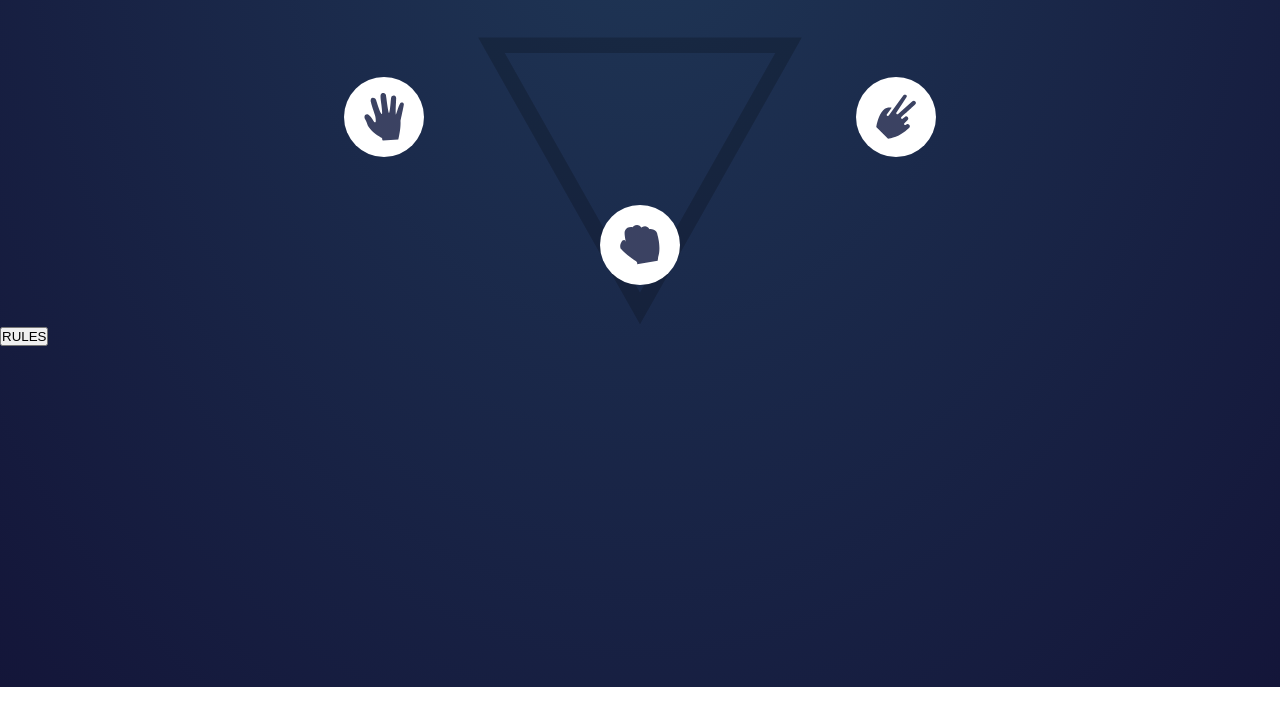
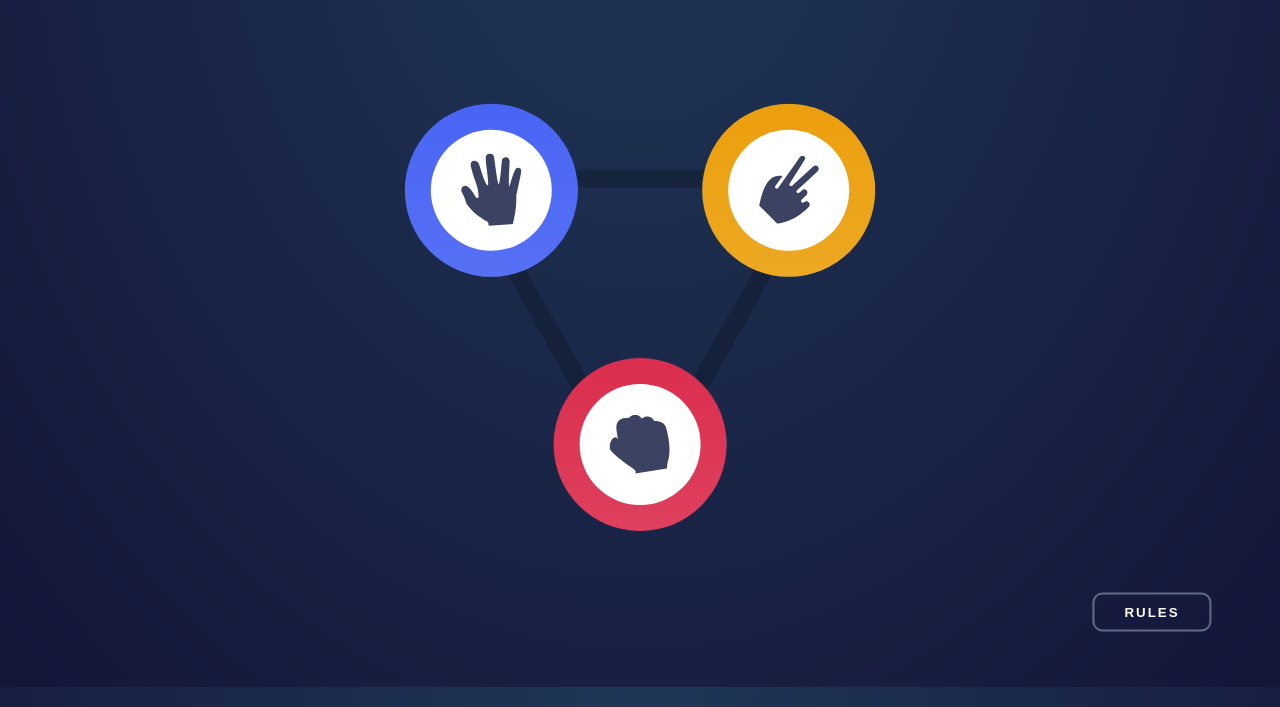
Before and after one commit to stanleyy20/rock-paper-scissors, a website built with Vite: page index.html in a window 1280 px wide. Shown: the part 153-860 px from the top of the page. Built offline with nearby package versions, Linux system fonts and the light colour scheme.

Commit message:
styling the option selection scree

```diff
--- a/index.html
+++ b/index.html
@@ -23,20 +23,20 @@
 
         <main class="main">
             <div class="main__container">
-                <div class="main__border">
-                    <div class="main__choose main__choose--rock">
+                <div class="main__choose main__choose--rock">
+                    <div class="main__choose-bg">
                         <img src="./public/images/icon-rock.svg" alt="rock" />
                     </div>
                 </div>
 
-                <div class="main__border">
-                    <div class="main__choose main__choose--paper">
+                <div class="main__choose main__choose--paper">
+                    <div class="main__choose-bg">
                         <img src="./public/images/icon-paper.svg" alt="paper" />
                     </div>
                 </div>
 
-                <div class="main__border">
-                    <div class="main__choose main__choose--scissors">
+                <div class="main__choose main__choose--scissors">
+                    <div class="main__choose-bg">
                         <img src="./public/images/icon-scissors.svg" alt="scissors" />
                     </div>
                 </div>
--- a/src/scss/_header.scss
+++ b/src/scss/_header.scss
@@ -9,6 +9,10 @@
         border-radius: 6px;
         justify-content: space-between;
         padding: 10px;
+
+        @media (min-width: $medium) {
+            width: 50%;
+        }
     }
 
     &__title {
--- /dev/null
+++ b/src/scss/_main-first-part.scss
@@ -0,0 +1,92 @@
+.main {
+    position: relative;
+    width: 100%;
+    margin-top: 100px;
+    height: 70%;
+
+    @media (min-width: $medium) {
+        margin-top: 150px;
+    }
+
+    &__container {
+        background-image: url('../../public/images/bg-triangle.svg');
+        background-repeat: no-repeat;
+        background-position: center;
+        background-size: contain;
+        aspect-ratio: 1/1;
+        position: relative;
+        width: 60%;
+        margin: 0 auto;
+
+        @media (min-width: $medium) {
+            width: 30%;
+        }
+    }
+
+    &__choose-bg {
+        width: 70%;
+        height: 70%;
+        border-radius: 50%;
+        background-color: $white-text;
+    }
+
+    &__choose {
+        position: absolute;
+        cursor: pointer;
+        width: 45%;
+        height: 45%;
+        background-color: $white-text;
+        border-radius: 50%;
+        display: flex;
+        align-items: center;
+        justify-content: center;
+        // box-shadow: 1px 5px 5px #0000006b;
+
+        &--scissors {
+            right: 0;
+            transform: translate(25%, -25%);
+            background-image: linear-gradient($scissors);
+        }
+
+        &--rock {
+            bottom: 0;
+            left: 50%;
+            transform: translateX(-50%);
+            background-image: linear-gradient($rock);
+        }
+
+        &--paper {
+            transform: translate(-25%, -25%);
+            background-image: linear-gradient($paper);
+        }
+
+        img {
+            position: absolute;
+            left: 50%;
+            top: 50%;
+            transform: translate(-50%, -50%);
+            width: 35%;
+        }
+    }
+
+    &__btn {
+        position: absolute;
+        bottom: 10%;
+        left: 50%;
+        transform: translate(-50%, -50%);
+
+        cursor: pointer;
+        background-color: transparent;
+        border: 2px solid $header-outline;
+        padding: 10px 30px;
+        color: $white-text;
+        border-radius: 10px;
+        font-weight: 700;
+        letter-spacing: 2px;
+
+        @media (min-width: $medium) {
+            bottom: 10%;
+            left: 90%;
+        }
+    }
+}
--- a/src/scss/_main.scss
+++ /dev/null
@@ -1,47 +0,0 @@
-.main {
-    width: 100%;
-    height: 60%;
-
-    &__container {
-        background-image: url('../../public/images/bg-triangle.svg');
-        background-repeat: no-repeat;
-        background-position: center;
-        background-size: contain;
-        aspect-ratio: 1/1;
-        position: relative;
-        width: 40%;
-        margin: 0 auto;
-        height: 60%;
-    }
-
-    &__choose {
-        position: absolute;
-        width: 80px;
-        height: 80px;
-        background-color: $white-text;
-        border-radius: 50%;
-        transform: translate(-50%, 50%);
-
-        &--scissors {
-            right: 0;
-            transform: translate(50%, 50%);
-        }
-
-        &--rock {
-            bottom: 0;
-            left: 50%;
-            transform: translate(-50%, -50%);
-        }
-
-        img {
-            position: absolute;
-            left: 50%;
-            top: 50%;
-            transform: translate(-50%, -50%);
-            width: 40px;
-        }
-    }
-
-    &__btn {
-    }
-}
--- a/src/scss/_variables.scss
+++ b/src/scss/_variables.scss
@@ -4,12 +4,11 @@ $score-text: hsl(229, 64%, 46%);
 $header-outline: hsl(217, 16%, 45%);
 $white-text: #ffffff;
 
-$scissors: hsl(39, 89%, 49%) to hsl(40, 84%, 53%);
-$paper: hsl(230, 89%, 62%) to hsl(230, 89%, 65%);
-$rock: hsl(349, 71%, 52%) to hsl(349, 70%, 56%);
+$scissors: hsl(39, 89%, 49%), hsl(40, 84%, 53%);
+$paper: hsl(230, 89%, 62%), hsl(230, 89%, 65%);
+$rock: hsl(349, 71%, 52%), hsl(349, 70%, 56%);
 
 $background: hsl(214, 47%, 23%), hsl(237, 49%, 15%);
 
 //Break-points
-$mobile: 375px;
-$desktop: 1366px;
+$medium: 950px;
--- a/src/scss/index.scss
+++ b/src/scss/index.scss
@@ -3,4 +3,4 @@
 @import './variables';
 @import './reset';
 @import './header';
-@import './main';
+@import './main-first-part';
```
